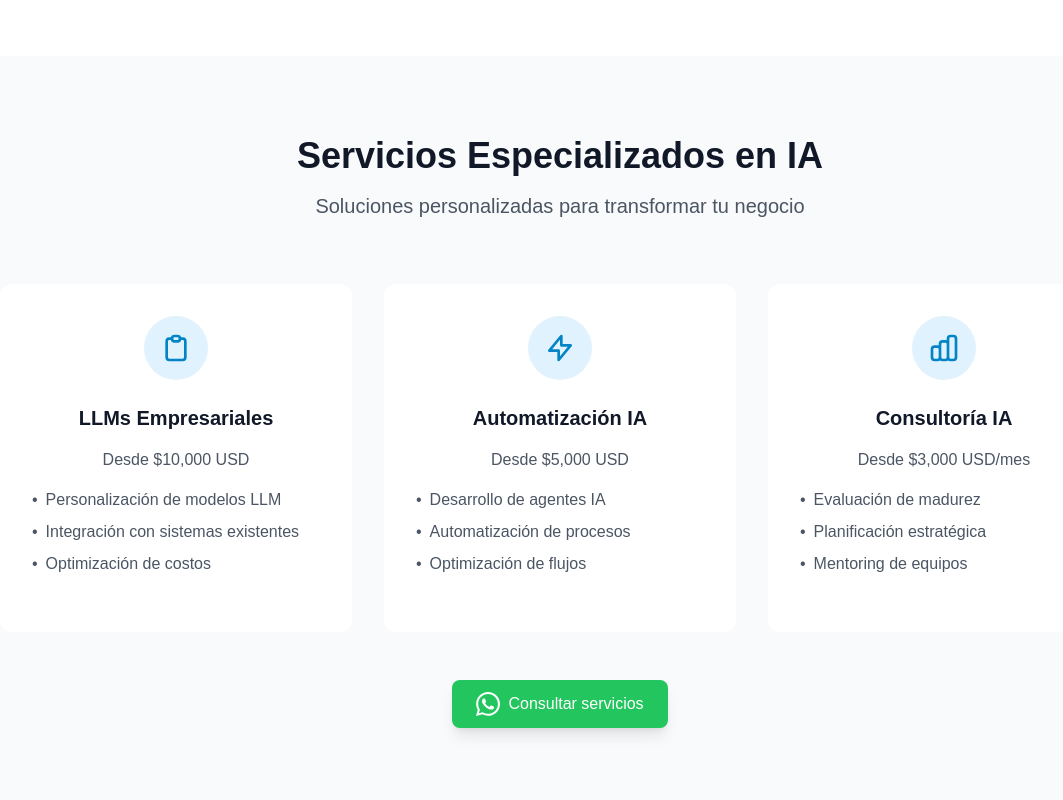
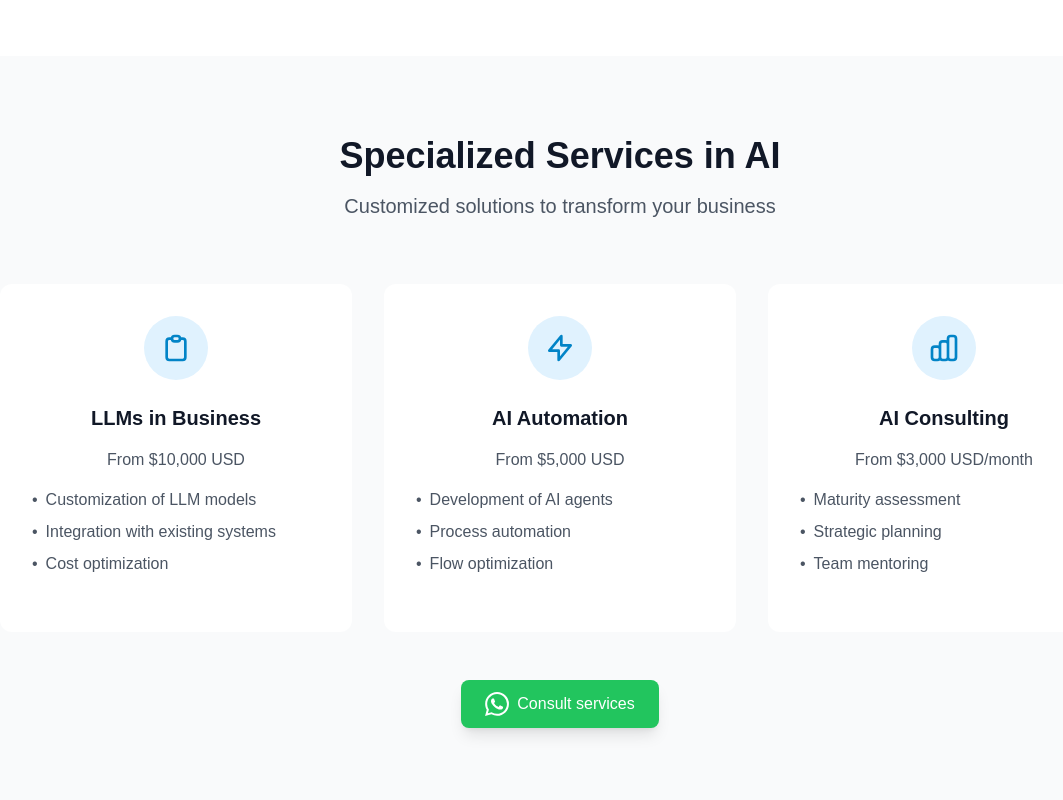
Before and after one commit to DavidSilveraGabriel/nebulous-neutron, an Astro site: page / in a window 1280 px wide. Shown: the part 720-1520 px from the top of the page, without its empty margins (80-1143 px from the left). Built offline with nearby package versions, Linux system fonts and the light colour scheme; Astro itself is replaced by a stand-in of ours; what tailwindcss-motion would draw is missing.

```diff
--- a/src/components/layout/Base.astro
+++ b/src/components/layout/Base.astro
@@ -67,8 +67,5 @@
     </main>
     <Footer />
 
-   {/*<script>
-      import "../../scripts/menu.js";
-    </script>*/}
   </body>
 </html>
--- a/src/components/layout/Footer.astro
+++ b/src/components/layout/Footer.astro
@@ -9,19 +9,9 @@
     <div class="grid grid-cols-1 md:grid-cols-2 lg:grid-cols-4 gap-8">
       <!-- About -->
       <div>
-        <h3 class="text-lg font-semibold mb-4">David Silvera</h3>
+        <h3 class="text-lg font-semibold mb-4">Silvera David</h3>
         <p class="text-gray-400">Data Scientist & AI Developer building solutions for real-world problems.</p>
       </div>
-
-      <!-- Quick Links
-      <div>
-        <h3 class="text-lg font-semibold mb-4">Quick Links</h3>
-        <ul class="space-y-2">
-          <li><a href="/blog" class="text-gray-400 hover:text-white">Blog</a></li>
-          <li><a href="#projects" class="text-gray-400 hover:text-white">Projects</a></li>
-          <li><a href="#contact" class="text-gray-400 hover:text-white">Contact</a></li>
-        </ul>
-      </div>-->
 
 
     </div>
@@ -48,7 +38,7 @@
         </div>
 
         <p class="text-gray-400 text-sm">
-          &copy; {new Date().getFullYear()} David Silvera. All rights reserved.
+          &copy; {new Date().getFullYear()} Silvera David. All rights reserved.
         </p>
       </div>
     </div>
--- a/src/components/sections/ServicesSection.astro
+++ b/src/components/sections/ServicesSection.astro
@@ -2,10 +2,10 @@
   <div class="max-w-7xl mx-auto px-4 sm:px-6 lg:px-8">
     <div class="text-center mb-16">
       <h2 class="text-4xl font-bold text-gray-900 dark:text-white mb-4">
-        Servicios Especializados en IA
+        Specialized Services in AI
       </h2>
       <p class="text-xl text-gray-600 dark:text-gray-300">
-        Soluciones personalizadas para transformar tu negocio
+        Customized solutions to transform your business
       </p>
     </div>
 
@@ -20,23 +20,23 @@
           </div>
         </div>
         <h3 class="text-xl font-semibold text-center mb-4 text-gray-900 dark:text-white">
-          LLMs Empresariales
+          LLMs in Business
         </h3>
         <p class="text-gray-600 dark:text-gray-300 text-center mb-4">
-          Desde $10,000 USD
+          From $10,000 USD
         </p>
         <ul class="space-y-2 text-gray-600 dark:text-gray-300 mb-6">
           <li class="flex items-center">
             <span class="mr-2">•</span>
-            Personalización de modelos LLM
+            Customization of LLM models
           </li>
           <li class="flex items-center">
             <span class="mr-2">•</span>
-            Integración con sistemas existentes
+            Integration with existing systems
           </li>
           <li class="flex items-center">
             <span class="mr-2">•</span>
-            Optimización de costos
+            Cost optimization
           </li>
         </ul>
       </div>
@@ -51,23 +51,23 @@
           </div>
         </div>
         <h3 class="text-xl font-semibold text-center mb-4 text-gray-900 dark:text-white">
-          Automatización IA
+          AI Automation
         </h3>
         <p class="text-gray-600 dark:text-gray-300 text-center mb-4">
-          Desde $5,000 USD
+          From $5,000 USD
         </p>
         <ul class="space-y-2 text-gray-600 dark:text-gray-300 mb-6">
           <li class="flex items-center">
             <span class="mr-2">•</span>
-            Desarrollo de agentes IA
+            Development of AI agents
           </li>
           <li class="flex items-center">
             <span class="mr-2">•</span>
-            Automatización de procesos
+            Process automation
           </li>
           <li class="flex items-center">
             <span class="mr-2">•</span>
-            Optimización de flujos
+            Flow optimization
           </li>
         </ul>
       </div>
@@ -82,23 +82,23 @@
           </div>
         </div>
         <h3 class="text-xl font-semibold text-center mb-4 text-gray-900 dark:text-white">
-          Consultoría IA
+          AI Consulting
         </h3>
         <p class="text-gray-600 dark:text-gray-300 text-center mb-4">
-          Desde $3,000 USD/mes
+          From $3,000 USD/month
         </p>
         <ul class="space-y-2 text-gray-600 dark:text-gray-300 mb-6">
           <li class="flex items-center">
             <span class="mr-2">•</span>
-            Evaluación de madurez
+            Maturity assessment
           </li>
           <li class="flex items-center">
             <span class="mr-2">•</span>
-            Planificación estratégica
+            Strategic planning
           </li>
           <li class="flex items-center">
             <span class="mr-2">•</span>
-            Mentoring de equipos
+            Team mentoring
           </li>
         </ul>
       </div>
@@ -107,7 +107,7 @@
     <!-- Botón de WhatsApp centralizado -->
     <div class="mt-12 text-center">
       <a
-        href="https://wa.me/+5491123456789?text=Hola,%20me%20interesa%20conocer%20más%20sobre%20tus%20servicios%20de%20IA"
+        href="https://wa.me/+5492657626313?text=Hola,%20me%20interesa%20conocer%20más%20sobre%20tus%20servicios%20de%20IA"
         target="_blank"
         rel="noopener noreferrer"
         class="inline-flex items-center px-6 py-3 bg-green-500 hover:bg-green-600 text-white rounded-lg transition-colors duration-300 shadow-lg hover:shadow-xl"
@@ -115,7 +115,7 @@
         <svg class="w-6 h-6 mr-2" fill="currentColor" viewBox="0 0 24 24">
           <path d="M17.472 14.382c-.297-.149-1.758-.867-2.03-.967-.273-.099-.471-.148-.67.15-.197.297-.767.966-.94 1.164-.173.199-.347.223-.644.075-.297-.15-1.255-.463-2.39-1.475-.883-.788-1.48-1.761-1.653-2.059-.173-.297-.018-.458.13-.606.134-.133.298-.347.446-.52.149-.174.198-.298.298-.497.099-.198.05-.371-.025-.52-.075-.149-.669-1.612-.916-2.207-.242-.579-.487-.5-.669-.51-.173-.008-.371-.01-.57-.01-.198 0-.52.074-.792.372-.272.297-1.04 1.016-1.04 2.479 0 1.462 1.065 2.875 1.213 3.074.149.198 2.096 3.2 5.077 4.487.709.306 1.262.489 1.694.625.712.227 1.36.195 1.871.118.571-.085 1.758-.719 2.006-1.413.248-.694.248-1.289.173-1.413-.074-.124-.272-.198-.57-.347m-5.421 7.403h-.004a9.87 9.87 0 01-5.031-1.378l-.361-.214-3.741.982.998-3.648-.235-.374a9.86 9.86 0 01-1.51-5.26c.001-5.45 4.436-9.884 9.888-9.884 2.64 0 5.122 1.03 6.988 2.898a9.825 9.825 0 012.893 6.994c-.003 5.45-4.437 9.884-9.885 9.884m8.413-18.297A11.815 11.815 0 0012.05 0C5.495 0 .16 5.335.157 11.892c0 2.096.547 4.142 1.588 5.945L.057 24l6.305-1.654a11.882 11.882 0 005.683 1.448h.005c6.554 0 11.89-5.335 11.893-11.893a11.821 11.821 0 00-3.48-8.413z"/>
         </svg>
-        Consultar servicios
+        Consult services
       </a>
     </div>
   </div>
--- a/src/pages/blog.astro
+++ b/src/pages/blog.astro
@@ -9,9 +9,9 @@
 
 <Base title={pageTitle} showProjectForm={false}>
   <main class="max-w-7xl mx-auto px-4 sm:px-6 lg:px-8 py-20">
-    <h1 class="text-4xl font-bold text-center mb-4">Mi Blog</h1>
+    <h1 class="text-4xl font-bold text-center mb-4">Welcome to my blog 🧐</h1>
     <p class="text-xl text-gray-600 text-center mb-12">
-      Artículos sobre desarrollo web, tecnología y experiencias personales.
+      Articles about Data Science, Machine Learning/Deep Learning/LLMs and much more... ✨
     </p>
 
     <div class="grid grid-cols-1 md:grid-cols-2 lg:grid-cols-3 gap-8">
@@ -45,7 +45,7 @@
               href={`/blog/${post.slug}/`}
               class="inline-flex items-center text-primary-600 hover:text-primary-700"
             >
-              Leer más
+              Read more..
               <svg class="w-4 h-4 ml-1" viewBox="0 0 20 20" fill="currentColor">
                 <path fill-rule="evenodd" d="M7.293 14.707a1 1 0 010-1.414L10.586 10 7.293 6.707a1 1 0 011.414-1.414l4 4a1 1 0 010 1.414l-4 4a1 1 0 01-1.414 0z" clip-rule="evenodd" />
               </svg>
--- a/src/pages/index.astro
+++ b/src/pages/index.astro
@@ -33,14 +33,14 @@
   {
     title: "Computer Pointer Controller",
     description: "Computer Pointer Controller app estimate pose of head and is used to control the movement of mouse pointer by the direction of eyes.",
-    image: "src/assets/imgs/openvino.png",
+    image: "/projects_img/openvino.png",
     tags: ["Machine Learning", "Deep Learning", "AI"],
     github: "https://github.com/DavidSilveraGabriel/Intel--Edge-AI-for-IoT-Developers---Project-3"
   },
   {
     title: "Deploy a People Counter App at the Edge",
     description: "The app will detect people in a designated area, providing the number of people in the frame, average duration of people in frame, and total count.",
-    image: "src/assets/imgs/nanodegree.png",
+    image: "/projects_img/nanodegree.png",
     tags: ["Machine Learning", "Deep Learning", "AI"],
     github: "https://github.com/DavidSilveraGabriel/Intel--Edge-AI-for-IoT-Developers---Project-1"
   }
```
Also changed, not shown: public/projects_img/nanodegree.png (renamed from src/assets/imgs/nanodegree.png), public/projects_img/openvino.png (renamed from src/assets/imgs/openvino.png).
